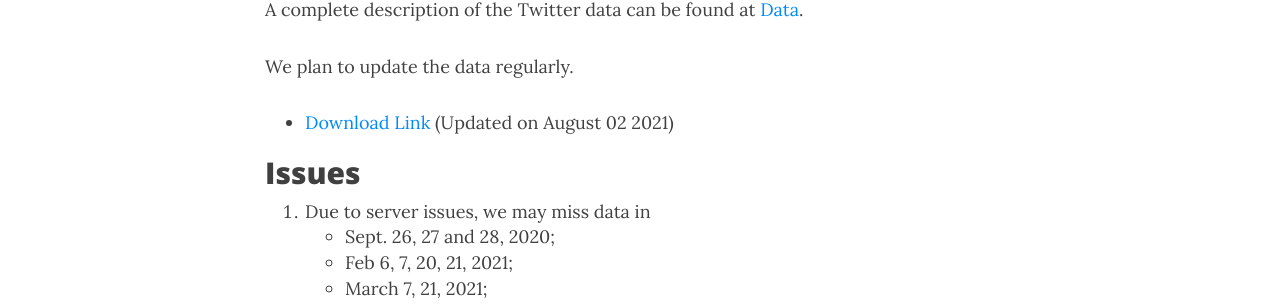
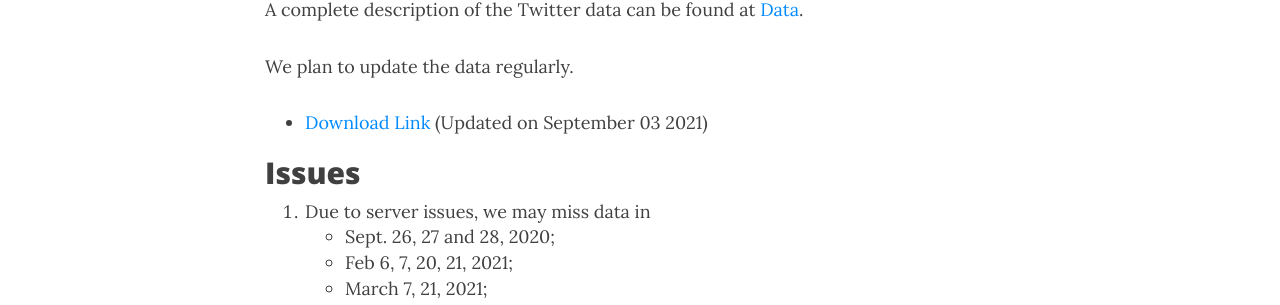
Before and after one commit to mdredze/covid19_twitter_data.github.io, a Jekyll site: the page built from download.md, in a window 1280 px wide. Shown: the part 282-587 px from the top of the page. Built offline with Jekyll 4.4.1, drawn with Linux system fonts in a browser that asks for light colours; nearby versions of some CDN libraries.

Commit message:
update covid data

```diff
--- a/download.md
+++ b/download.md
@@ -7,7 +7,7 @@
 
 We plan to update the data regularly.
 
-- [Download Link](https://doi.org/10.5281/zenodo.3735015) (Updated on August 02 2021)
+- [Download Link](https://doi.org/10.5281/zenodo.3735015) (Updated on September 03 2021)
 
 
 ## Issues
```
